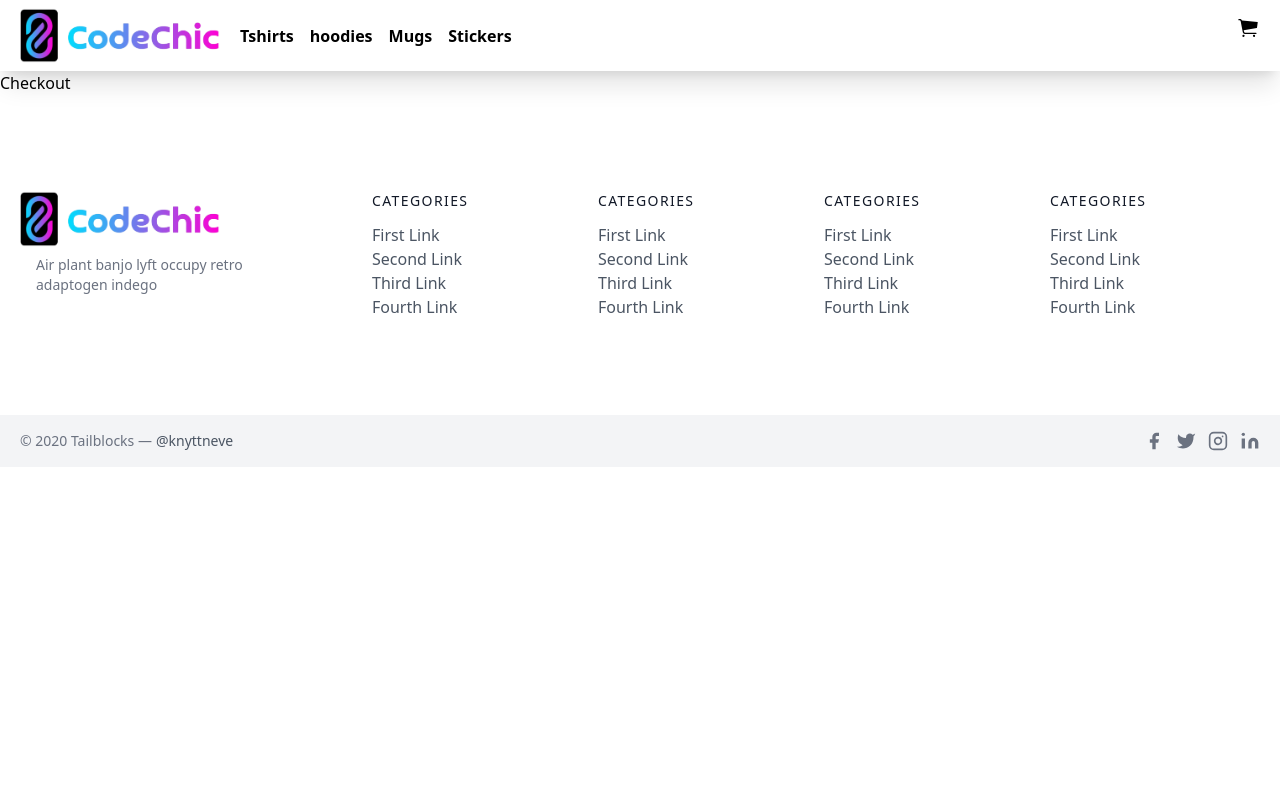
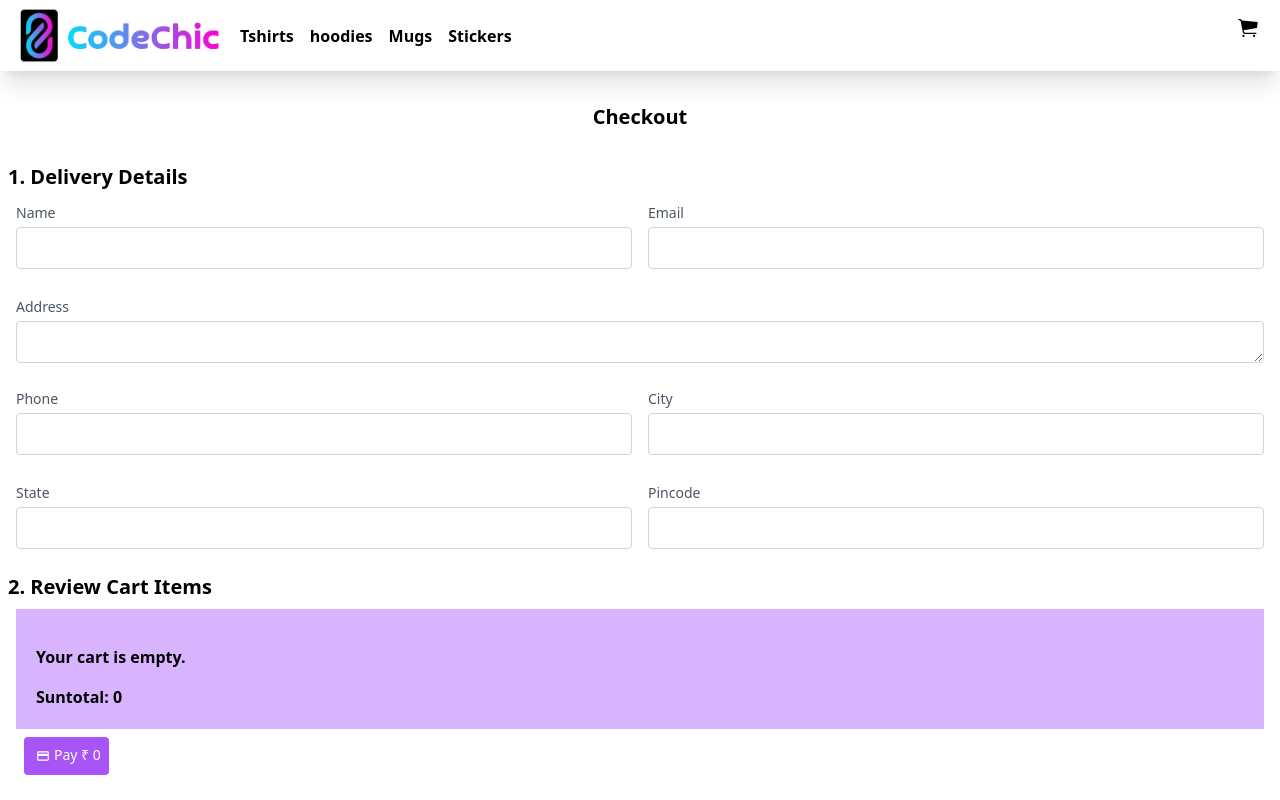
Before and after one commit to KushGoyner/CodeChic, a Next.js app: page /checkout in a window 1280 px wide. Shown: the top 800 px of the page. Built offline with nearby package versions, Linux system fonts and the light colour scheme.

Commit message:
created checkout and order page

```diff
--- a/components/Navbar.jsx
+++ b/components/Navbar.jsx
@@ -21,7 +21,7 @@ const Navbar = ({cart,addToCart,removeFromCart,clearCart,subTotal}) => {
     }
   };
   return (
-    <div className="flex flex-col md:flex-row md:justify-start justify-center items-center py-2 shadow-xl">
+    <div className="flex flex-col md:flex-row md:justify-start justify-center items-center py-2 shadow-xl sticky top-0 bg-white bg-opacity-80 backdrop-blur-sm z-10">
       <div className="logo mx-5">
         <Link
           href={"/"}
@@ -55,9 +55,9 @@ const Navbar = ({cart,addToCart,removeFromCart,clearCart,subTotal}) => {
 
       <div
         ref={ref}
-        className="w-72 h-full sideCart absolute top-0 right-0 bg-purple-300 px-8 py-10 transform z-10 transition-transform translate-x-full"
+        className={`w-72 h-[100vh] sideCart absolute top-0 right-0 bg-purple-300 px-8 py-10 transform z-20 transition-transform ${Object.keys(cart).length!==0?"translate-x-0":'translate-x-full'}`}
       >
-        <h2 className="font-bold text-xl">shopping cart</h2>
+        <h2 className="font-bold text-xl text-center">shopping cart</h2>
         <span
           onClick={toggleCart}
           className="absolute top-5 right-2 cursor-pointer text-purple-700 text-2xl"
@@ -81,10 +81,12 @@ const Navbar = ({cart,addToCart,removeFromCart,clearCart,subTotal}) => {
           </li>})}
         </ol>
         <div className="flex">
+          <Link href={"/checkout"}>
           <button className="flex mx-2 text-white bg-purple-500 border-0 py-2 px-2 focus:outline-none hover:bg-purple-600 rounded text-sm">
             <IoBagHandle className="m-1" />
             Checkout
           </button>
+          </Link>
           <button onClick={clearCart} className="flex mx-2  text-white  bg-purple-500 border-0 py-2 px-2 focus:outline-none hover:bg-purple-600 rounded text-sm">
             <MdDeleteSweep className="m-1" />
             ClearCart
--- a/pages/_app.js
+++ b/pages/_app.js
@@ -12,12 +12,12 @@ export default function App({ Component, pageProps }) {
     try {
       if(localStorage.getItem("cart")){
         setCart(JSON.parse(localStorage.getItem("cart")))
+        saveCart(JSON.parse(localStorage.getItem("cart")))
       }
     } catch (error) {
       console.error("Error");
       localStorage.clear();
     }
-
 
   }, [])
 
@@ -63,7 +63,7 @@ export default function App({ Component, pageProps }) {
   }
   return (
     <>
-      <Navbar cart={cart} addToCart={addToCart} removeFromCart={removeFromCart} clearCart={clearCart} subTotal={subTotal}/>
+      <Navbar key={subTotal} cart={cart} addToCart={addToCart} removeFromCart={removeFromCart} clearCart={clearCart} subTotal={subTotal}/>
       <Component cart={cart} addToCart={addToCart} removeFromCart={removeFromCart} clearCart={clearCart} subTotal={subTotal } {...pageProps} />
       <Footer cart={cart} addToCart={addToCart} removeFromCart={removeFromCart} clearCart={clearCart} subTotal={subTotal} />
     </>
--- a/pages/checkout.js
+++ b/pages/checkout.js
@@ -1,11 +1,179 @@
-import React from 'react'
+import React from "react";
+import { FaCirclePlus } from "react-icons/fa6";
+import { FaCircleMinus } from "react-icons/fa6";
+import { IoBagHandle } from "react-icons/io5";
+import { MdOutlinePayment } from "react-icons/md";
+import Link from "next/link";
 
-const Checkout = () => {
+const Checkout = ({ cart, addToCart, removeFromCart, clearCart, subTotal }) => {
   return (
-    <div>
-      Checkout
+    <div className="container px-2 sm:m-auto">
+      <h1 className="font-bold text-xl my-8 text-center">Checkout</h1>
+      <h2 className="font-bold text-xl">1. Delivery Details</h2>
+      <div className="mx-auto flex my-2">
+        <div className="px-2 w-1/2">
+          <div className=" mb-4">
+            <label htmlFor="name" className="leading-7 text-sm text-gray-600">
+              Name
+            </label>
+            <input
+              type="text"
+              id="name"
+              name="name"
+              className="w-full bg-white rounded border border-gray-300 focus:border-indigo-500 focus:ring-2 focus:ring-indigo-200 text-base outline-none text-gray-700 py-1 px-3 leading-8 transition-colors duration-200 ease-in-out"
+            />
+          </div>
+        </div>
+        <div className="px-2 w-1/2">
+          <div className=" mb-4">
+            <label htmlFor="email" className="leading-7 text-sm text-gray-600">
+              Email
+            </label>
+            <input
+              type="email"
+              id="email"
+              name="email"
+              className="w-full bg-white rounded border border-gray-300 focus:border-indigo-500 focus:ring-2 focus:ring-indigo-200 text-base outline-none text-gray-700 py-1 px-3 leading-8 transition-colors duration-200 ease-in-out"
+            />
+          </div>
+        </div>
+      </div>
+      <div className="px-2 w-full">
+        <div className=" mb-4">
+          <label htmlFor="address" className="leading-7 text-sm text-gray-600">
+            Address
+          </label>
+          <textarea
+            id="address"
+            name="address"
+            cols={30}
+            rows={1}
+            className="w-full bg-white rounded border border-gray-300 focus:border-indigo-500 focus:ring-2 focus:ring-indigo-200 text-base outline-none text-gray-700 py-1 px-3 leading-8 transition-colors duration-200 ease-in-out"
+          ></textarea>
+        </div>
+      </div>
+
+      <div className="mx-auto flex my-2">
+        <div className="px-2 w-1/2">
+          <div className=" mb-4">
+            <label htmlFor="phone" className="leading-7 text-sm text-gray-600">
+              Phone
+            </label>
+            <input
+              type="text"
+              id="phone"
+              name="phone"
+              className="w-full bg-white rounded border border-gray-300 focus:border-indigo-500 focus:ring-2 focus:ring-indigo-200 text-base outline-none text-gray-700 py-1 px-3 leading-8 transition-colors duration-200 ease-in-out"
+            />
+          </div>
+        </div>
+        <div className="px-2 w-1/2">
+          <div className=" mb-4">
+            <label htmlFor="city" className="leading-7 text-sm text-gray-600">
+              City
+            </label>
+            <input
+              type="text"
+              id="city"
+              name="city"
+              className="w-full bg-white rounded border border-gray-300 focus:border-indigo-500 focus:ring-2 focus:ring-indigo-200 text-base outline-none text-gray-700 py-1 px-3 leading-8 transition-colors duration-200 ease-in-out"
+            />
+          </div>
+        </div>
+      </div>
+      <div className="mx-auto flex my-2">
+        <div className="px-2 w-1/2">
+          <div className=" mb-4">
+            <label htmlFor="state" className="leading-7 text-sm text-gray-600">
+              State
+            </label>
+            <input
+              type="text"
+              id="state"
+              name="state"
+              className="w-full bg-white rounded border border-gray-300 focus:border-indigo-500 focus:ring-2 focus:ring-indigo-200 text-base outline-none text-gray-700 py-1 px-3 leading-8 transition-colors duration-200 ease-in-out"
+            />
+          </div>
+        </div>
+        <div className="px-2 w-1/2">
+          <div className=" mb-4">
+            <label
+              htmlFor="pincode"
+              className="leading-7 text-sm text-gray-600"
+            >
+              Pincode
+            </label>
+            <input
+              type="text"
+              id="pincode"
+              name="pincode"
+              className="w-full bg-white rounded border border-gray-300 focus:border-indigo-500 focus:ring-2 focus:ring-indigo-200 text-base outline-none text-gray-700 py-1 px-3 leading-8 transition-colors duration-200 ease-in-out"
+            />
+          </div>
+        </div>
+      </div>
+      <h2 className="font-bold text-xl">2. Review Cart Items</h2>
+      <div className="sideCart  bg-purple-300 p-5  m-2">
+        <ol className="list-decimal font-semibold">
+          {Object.keys(cart).length == 0 && (
+            <div className="my-4 text-base font-semibold">
+              Your cart is empty.
+            </div>
+          )}
+          {Object.keys(cart).map((k) => {
+            return (
+              <li key={k}>
+                <div className="item flex my-5">
+                  <div className="font-semibold">{cart[k].name}</div>
+
+                  <div className="flex font-semibold items-center justify-center w-1/3 text-lg">
+                    <FaCircleMinus
+                      onClick={() => {
+                        removeFromCart(
+                          k,
+                          1,
+                          cart[k].price,
+                          cart[k].name,
+                          cart[k].size,
+                          cart[k].varient
+                        );
+                      }}
+                      className="cursor-pointer"
+                      color="874CCC"
+                    />
+                    <span className="mx-2">{cart[k].qty}</span>
+                    <FaCirclePlus
+                      onClick={() => {
+                        addToCart(
+                          k,
+                          1,
+                          cart[k].price,
+                          cart[k].name,
+                          cart[k].size,
+                          cart[k].varient
+                        );
+                      }}
+                      className="cursor-pointer"
+                      color="874CCC"
+                    />
+                  </div>
+                </div>
+              </li>
+            );
+          })}
+        </ol>
+        <span className="font-bold">Suntotal: {subTotal}</span>
+      </div>
+      <div className="mx-4">
+        <Link href={"/order"}>
+          <button className="flex text-white bg-purple-500 border-0 py-2 px-2 focus:outline-none hover:bg-purple-600 rounded text-sm">
+            <MdOutlinePayment className="m-1" />
+            Pay ₹ {subTotal}
+          </button>
+        </Link>
+      </div>
     </div>
-  )
-}
+  );
+};
 
-export default Checkout
+export default Checkout;
```
Also changed, not shown: pages/order.js (+40 -3 lines).
